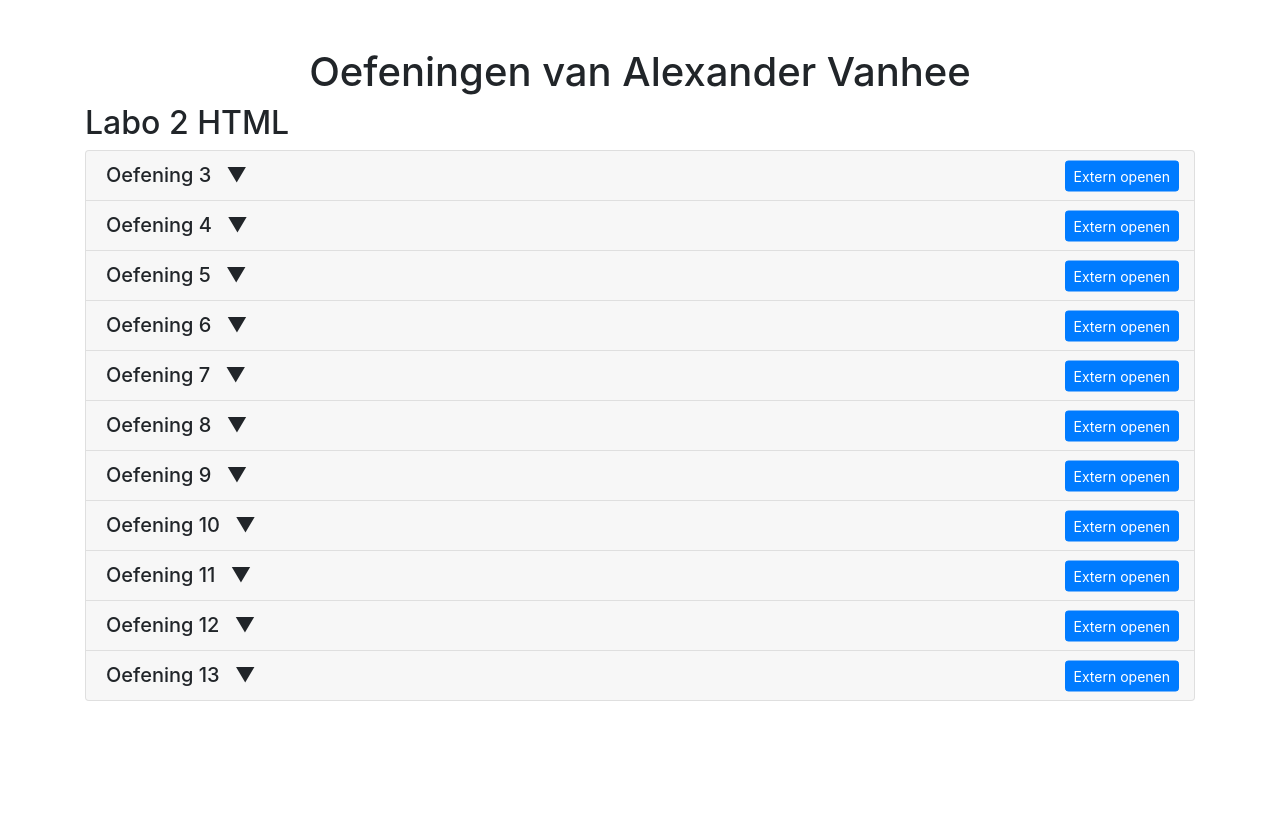
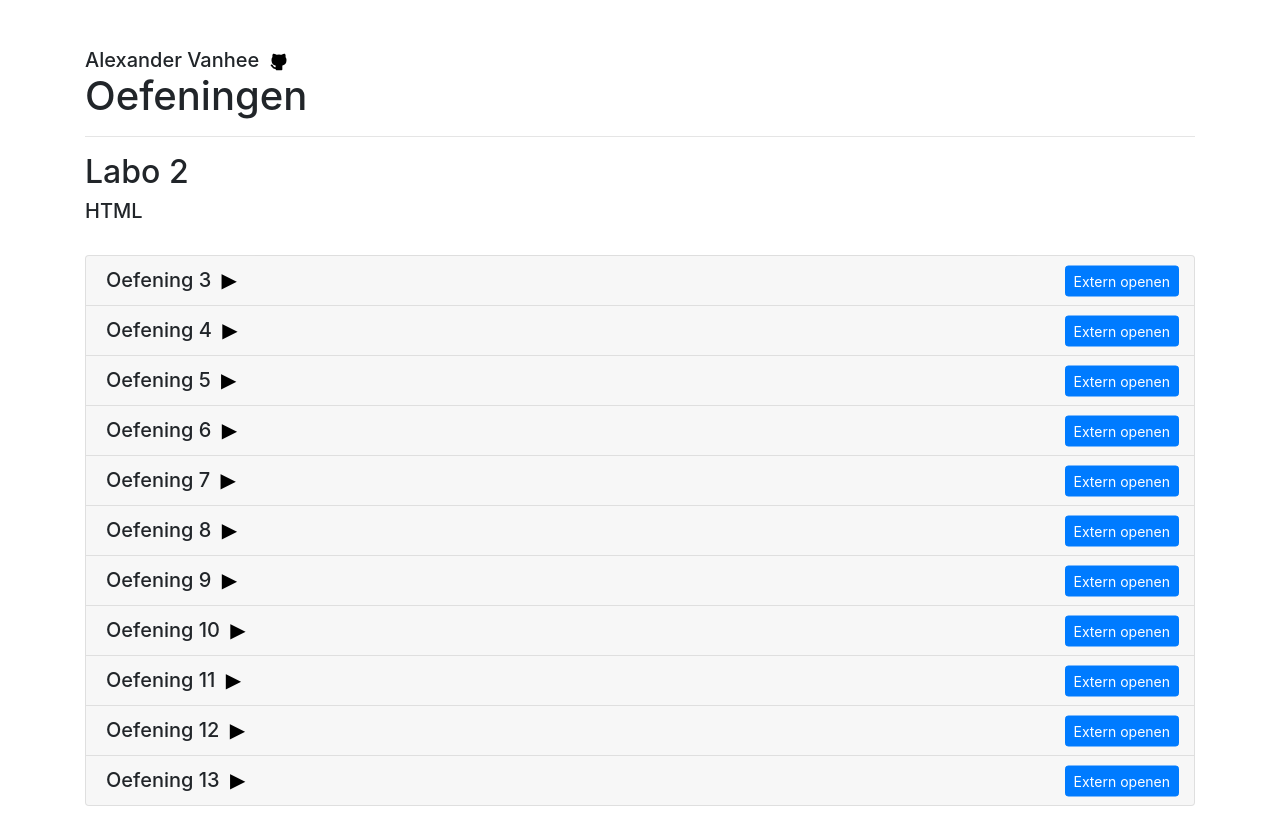
Before and after one commit to AlexanderVanhee/WebDevelopment, a plain HTML site: page index.html in a window 1280 px wide. Before the commit the page ends 800 px from the top, so only its background shows below. Drawn offline with nearby package versions, Linux system fonts and the light colour scheme.

Commit message:
main page update

```diff
--- a/exercises.json
+++ b/exercises.json
@@ -1,7 +1,8 @@
 {
     "tasks": [
       {
-        "title": "Labo 2 HTML",
+        "title": "Labo 2",
+        "subtitle": "HTML",
         "exercises": [
           {"title": "Oefening 3", "path": "labo2/oef3.html"},
           {"title": "Oefening 4", "path": "labo2/oef4.html"},
--- a/index.html
+++ b/index.html
@@ -1,5 +1,5 @@
 <!DOCTYPE html>
-<html lang="en">
+<html lang="en" data-bs-theme="dark">
 <head>
     <meta charset="UTF-8">
     <meta name="viewport" content="width=device-width, initial-scale=1.0">
@@ -30,15 +30,34 @@
             padding: 0;
             display: inline-block;
         }
+
         .exercise-title::after {
-            transform: rotate(0deg);
             content: '\25BC';
+            transform: rotate(-90deg);
+            margin-left: 5px;
+            font-weight: normal;
+            color: black;
+            font-family: Arial, sans-serif;
+        }
+
+        .collapsed.exercise-title::after {
+            content: '\25B6';
+            transform: none;
+        }
+        .exercise-title {
+            margin: 0;
+            padding: 0;
             display: inline-block;
-            margin-left: 10px;
-            transition: transform 0.3s ease-in-out;
         }
-        .exercise-title.collapsed::after {
-            transform: rotate(-90deg);
+        .exercise-title::after {
+            content: '\25BC';
+            margin-left: 5px;
+            font-family: Arial, sans-serif;
+        }
+
+        .collapsed.exercise-title::after {
+            content: '\25B6';
+            transform: none;
         }
         .btn-external {
             position: absolute;
@@ -50,7 +69,15 @@
 </head>
 <body>
     <div class="container mt-5">
-        <h1 class="text-center">Oefeningen van Alexander Vanhee</h1>
+        <div style="display: flex; align-items: center;">
+            <h5 style="margin: 0;">Alexander Vanhee</h5>
+            <a href="https://github.com/AlexanderVanhee/WebDevelopment" target="_blank" style="margin-left: 10px;">
+                <img src="github.svg" alt="GitHub Logo" style="width: 20px; height: 20px;">
+            </a>
+        </div>
+
+        <h1>Oefeningen</h1>
+        <hr>
         <div id="exercises-container">
             <!-- Dynamic content will be placed in this spot -->
         </div>
@@ -60,14 +87,14 @@
     <script src="https://cdn.jsdelivr.net/npm/@popperjs/core@2.5.2/dist/umd/popper.min.js"></script>
     <script src="https://stackpath.bootstrapcdn.com/bootstrap/4.5.2/js/bootstrap.min.js"></script>
     <script>
-        // Creats lists based on the content of exercises.json, these lists contain entries that represent an excerise via an iFrame
+        // Creates lists based on the content of exercises.json, these lists contain entries that represent an exercise via an iFrame
         // or allows the user to open them externally the old fashioned way.
         function generateExerciseLists(data) {
             const container = document.getElementById('exercises-container');
             data.tasks.forEach((task, taskIndex) => {
                 const taskDiv = document.createElement('div');
                 taskDiv.className = 'mb-4';
-                taskDiv.innerHTML = `<h2>${task.title}</h2>`;
+                taskDiv.innerHTML = `<h2>${task.title}</h2><h5>${task.subtitle}</h5><br>`;
 
                 const accordion = document.createElement('div');
                 accordion.className = 'accordion';
@@ -77,23 +104,18 @@
                     const card = document.createElement('div');
                     card.className = 'card';
                     card.innerHTML = `
-                        <div class="card-header exercise-header" id="heading-${taskIndex}-${exerciseIndex}">
-                            <h5 class="exercise-title mb-0" data-toggle="collapse"
-                                data-target="#collapse-${taskIndex}-${exerciseIndex}"
-                                aria-expanded="true" aria-controls="collapse-${taskIndex}-${exerciseIndex}">
+                        <div class="card-header exercise-header" id="heading-${taskIndex}-${exerciseIndex}" data-toggle="collapse"
+                             data-target="#collapse-${taskIndex}-${exerciseIndex}" aria-expanded="true"
+                             aria-controls="collapse-${taskIndex}-${exerciseIndex}">
+                            <h5 class="exercise-title mb-0 collapsed">
                                 ${exercise.title}
                             </h5>
                             <button class="btn btn-sm btn-primary btn-external" onclick="openExternal('${exercise.path}'); event.stopPropagation();">Extern openen</button>
-                            <div  data-toggle="collapse"
-                                 data-target="#collapse-${taskIndex}-${exerciseIndex}"
-                                 aria-expanded="true" aria-controls="collapse-${taskIndex}-${exerciseIndex}"></div>
                         </div>
                         <div id="collapse-${taskIndex}-${exerciseIndex}" class="collapse"
                              aria-labelledby="heading-${taskIndex}-${exerciseIndex}" data-parent="#accordion-${taskIndex}">
                             <div class="card-body">
-                                <div class="preview-container">
                                 <iframe data-src="${exercise.path}"></iframe>
-                                </div>
                             </div>
                         </div>
                     `;
@@ -120,8 +142,19 @@
                     }
                 };
             });
+            $('.collapse').on('show.bs.collapse', function () {
+                const header = this.previousElementSibling;
+                const title = header.querySelector('.exercise-title');
+                title.classList.remove('collapsed');
+            });
+
+            $('.collapse').on('hide.bs.collapse', function () {
+                const header = this.previousElementSibling;
+                const title = header.querySelector('.exercise-title');
+                title.classList.add('collapsed');
+            });
         }
-        // open external links in a new tab for ease of use.
+        // Open external links in a new tab for ease of use.
         function openExternal(url) {
             window.open(url, '_blank');
         }
```
Also changed, not shown: github.svg (added), test.svg (added). Lines whose indentation alone changed are shown as unchanged.
